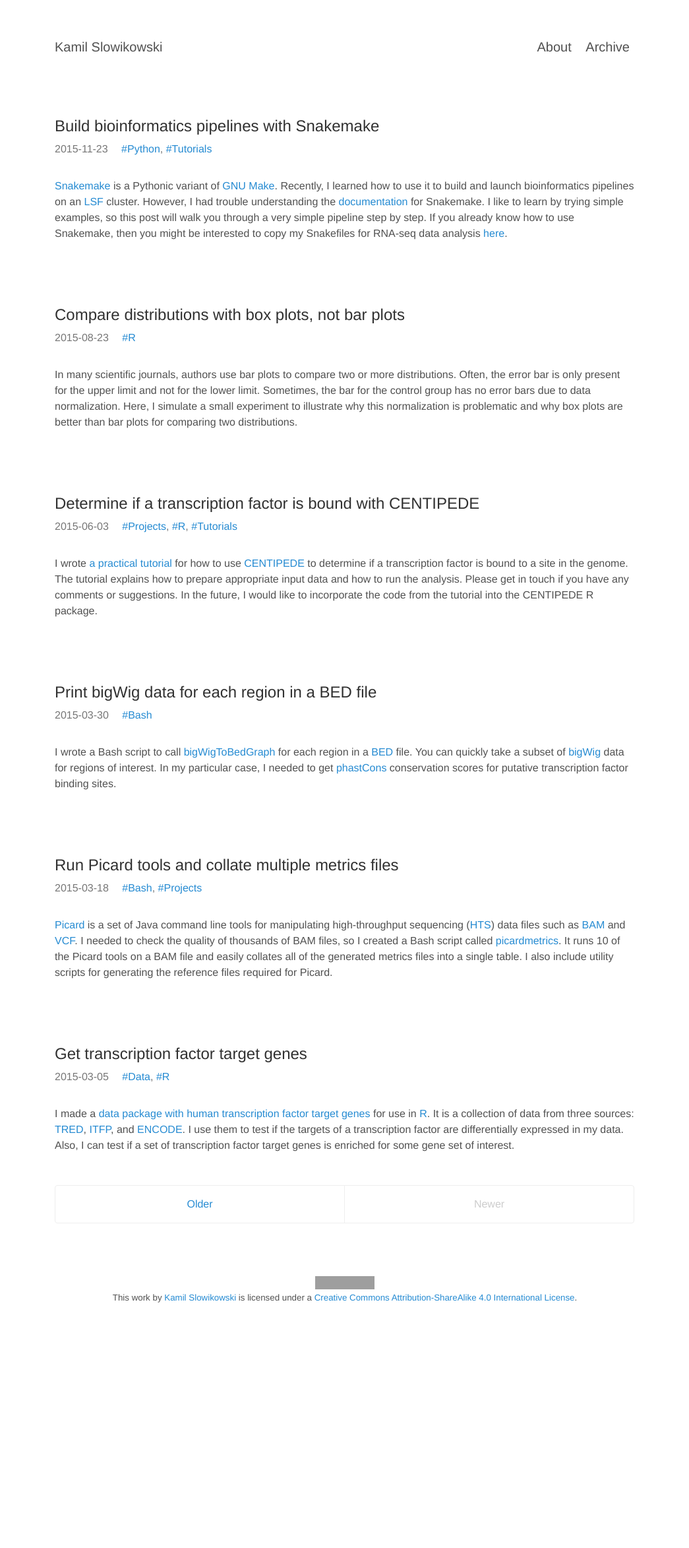
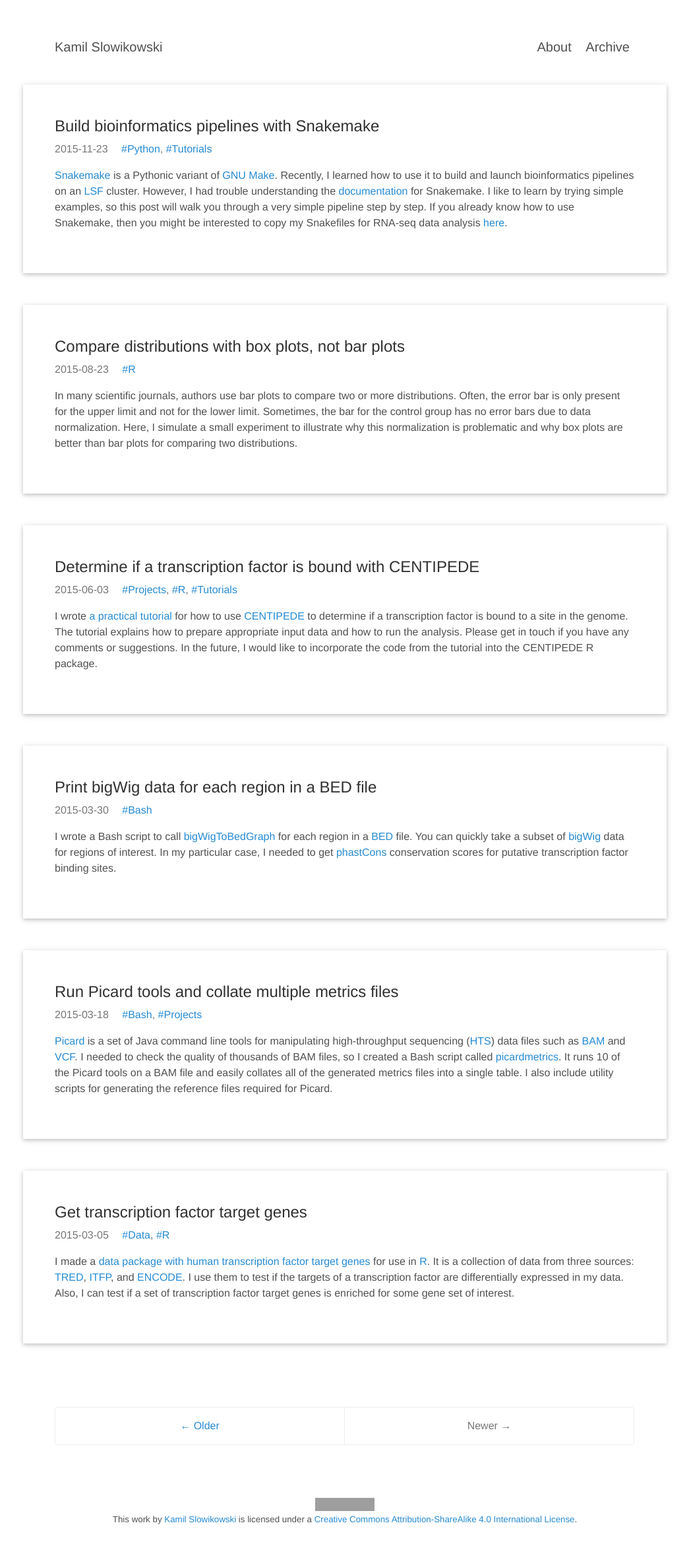
Before and after one commit to slowkow/slowkow.com, a Jekyll site: the page built from index.html, in a window 1280 px wide. Shown: the whole page at 66% size, without its empty margins (117-1162 px from the left). Built offline with Jekyll 4.4.1, drawn with Linux system fonts in a browser that asks for light colours; the list of posts is cut into pages by our own code; before the commit the page ends 2010 px from its top, so only the background shows below that; grey boxes are pictures that could not be loaded.

Commit message:
minor style change

```diff
--- a/_sass/_base.scss
+++ b/_sass/_base.scss
@@ -59,6 +59,7 @@ img {
 
 .headshot {
   border-radius: 200px;
+  margin-bottom: 2rem;
 }
 
 table {
--- a/_sass/_layout.scss
+++ b/_sass/_layout.scss
@@ -15,7 +15,3 @@ footer {
   margin-bottom: 2rem;
   text-align: center;
 }
-
-.br5 {
-  padding-top: 5em;
-}
--- a/_sass/_pagination.scss
+++ b/_sass/_pagination.scss
@@ -6,7 +6,7 @@
 .pagination {
   overflow: hidden; // clearfix
   margin: 0 -1.5rem 1rem;
-  color: #ccc;
+  color: $gray-3;
   text-align: center;
 }
 
--- a/_sass/_posts.scss
+++ b/_sass/_posts.scss
@@ -5,12 +5,10 @@
 
 .page,
 .post {
-  margin-bottom: 4rem;
-  border: 1px solid #ddd;
-  border-radius: 3px;
-
   padding: 3rem;
   margin: -3rem;
+  margin-bottom: 6rem;
+  box-shadow: 0 2px 5px 0 rgba(0,0,0,0.16),0 2px 10px 0 rgba(0,0,0,0.12);
 
   li + li {
     margin-top: .25rem;
--- a/index.html
+++ b/index.html
@@ -6,8 +6,7 @@ title: Home
 <div class="posts">
   {% for post in paginator.posts %}
 
-    {% if forloop.index0 > 0 %}<div class="br5"></div>{% endif %}
-
+    <div class="post">
     <h1 class="post-title">
       <a href="{{ site.baseurl }}{{ post.url }}">
         {{ post.title }}
@@ -25,20 +24,21 @@ title: Home
       {% endif %}
     </div>
 
-    <p>{{ post.excerpt }}</p>
+    {{ post.excerpt }}
+    </div>
 
   {% endfor %}
 </div>
 
 <div class="pagination">
   {% if paginator.next_page %}
-    <a class="pagination-item older" href="{{ paginator.next_page_path | prepend: site.baseurl }}">Older</a>
+    <a class="pagination-item older" href="{{ paginator.next_page_path | prepend: site.baseurl }}">← Older</a>
   {% else %}
-    <span class="pagination-item older">Older</span>
+    <span class="pagination-item older">← Older</span>
   {% endif %}
   {% if paginator.previous_page %}
-    <a class="pagination-item newer" href="{{ paginator.previous_page_path | prepend: site.baseurl }}">Newer</a>
+    <a class="pagination-item newer" href="{{ paginator.previous_page_path | prepend: site.baseurl }}">Newer →</a>
   {% else %}
-    <span class="pagination-item newer">Newer</span>
+    <span class="pagination-item newer">Newer →</span>
   {% endif %}
 </div>
```
Also changed, not shown: about.html (+5 -5 lines), 1 other file.
